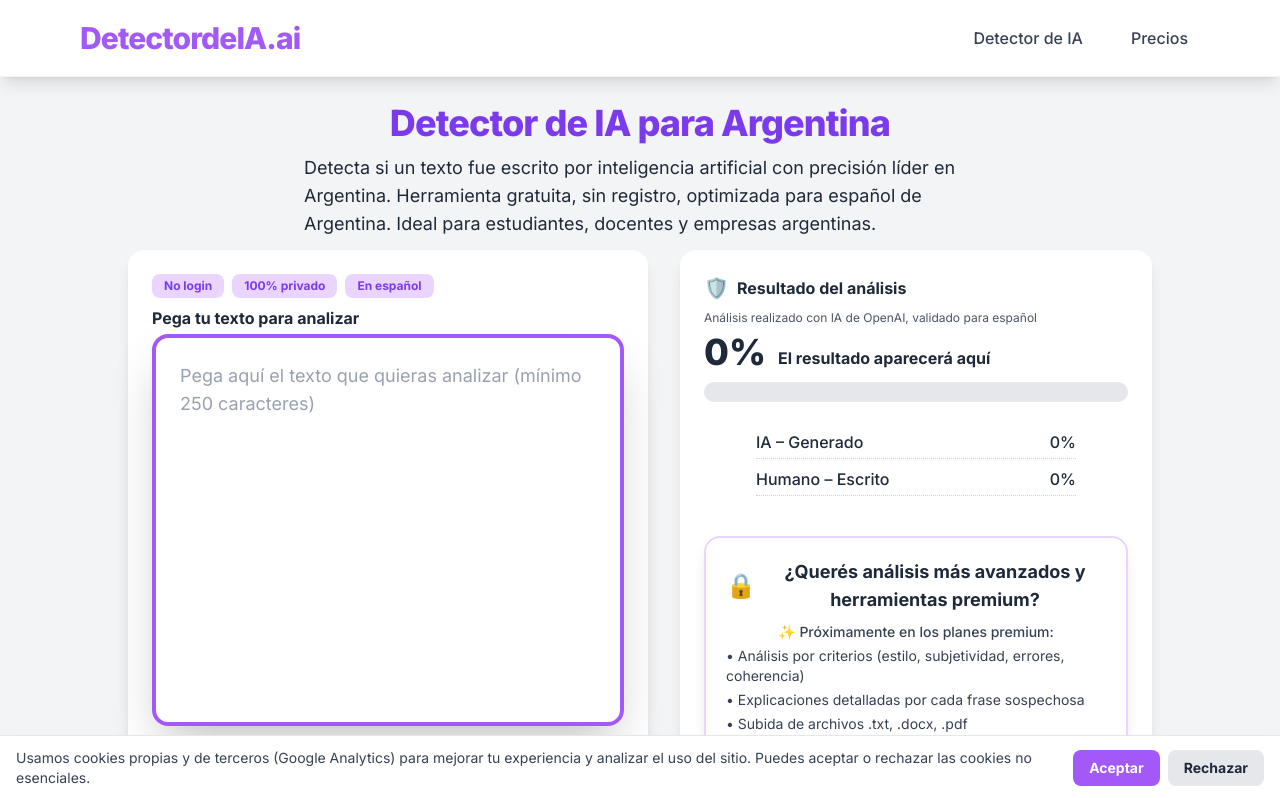
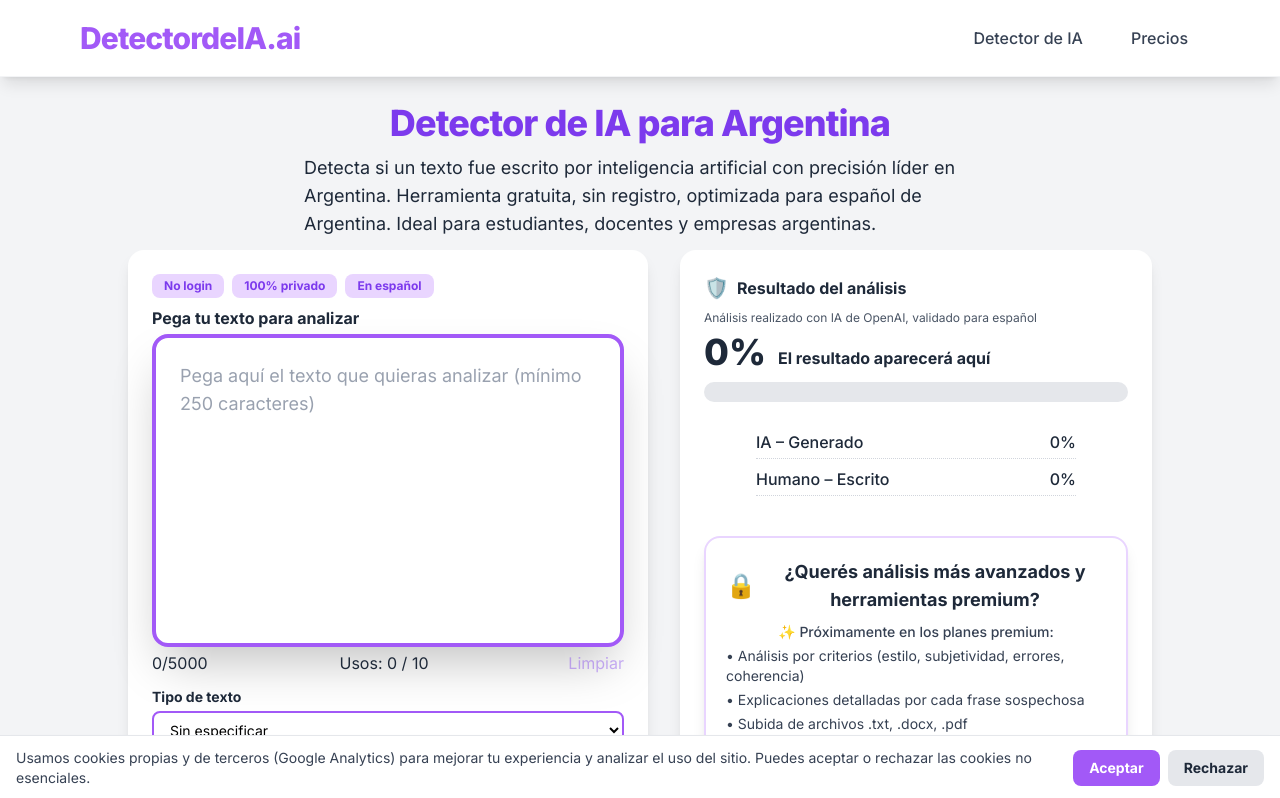
Before and after one commit to pmagustinparis/detectordeia, a Next.js app: page /ar in a window 1280 px wide. Shown: the top 798 px of the page. Built offline with nearby package versions, Linux system fonts and the light colour scheme.

Commit message:
feat: unifica selector de tipo de texto y navegación interna en home y landings

```diff
--- a/src/app/HomePageClient.tsx
+++ b/src/app/HomePageClient.tsx
@@ -416,9 +416,7 @@ export default function HomePageClient() { // Renombrado de Home a HomePageClien
                       </ul>
                     </div>
                     <a
-                      href="https://www.detectordeia.ai/pricing"
-                      target="_blank"
-                      rel="noopener noreferrer"
+                      href="/pricing"
                       className="w-full bg-[#7c3aed] hover:bg-[#6d28d9] text-white font-bold py-2 px-4 rounded-xl shadow-md transition-all text-sm flex items-center justify-center gap-2 mb-1 text-center"
                     >
                       <span>✨</span> Ver Planes
--- a/src/app/components/DetectorMain.tsx
+++ b/src/app/components/DetectorMain.tsx
@@ -108,6 +108,7 @@ export default function DetectorMain({
   const [usage, setUsage] = useState(0);
   const [limitReached, setLimitReached] = useState(false);
   const detectorRef = useRef<HTMLDivElement>(null);
+  const [textType, setTextType] = useState('default');
 
   useEffect(() => {
     if (typeof window !== 'undefined') {
@@ -141,7 +142,7 @@ export default function DetectorMain({
         headers: {
           'Content-Type': 'application/json',
         },
-        body: JSON.stringify({ text }),
+        body: JSON.stringify({ text, textType }),
       });
       const data = await response.json();
       if (!response.ok) {
@@ -202,6 +203,19 @@ export default function DetectorMain({
             >
               Limpiar
             </button>
+          </div>
+          {/* Selector de tipo de texto dentro de la tarjeta blanca */}
+          <div className="mt-2 mb-2">
+            <label className="block text-sm font-bold text-gray-800 mb-1">Tipo de texto</label>
+            <select
+              value={textType}
+              onChange={(e) => setTextType(e.target.value)}
+              className="w-full border-2 border-[#a259f7] rounded-lg px-3 py-2 text-sm bg-white focus:outline-none focus:ring-2 focus:ring-[#a259f7]/50 transition text-black"
+            >
+              <option value="default" className="text-black">Sin especificar</option>
+              <option value="academic" className="text-black">Académico / formal</option>
+              <option value="informal" className="text-black">Conversación / informal</option>
+            </select>
           </div>
           {error && (
             <div className="mt-1 p-2 bg-red-50 text-red-700 rounded-lg text-xs font-medium">
```
